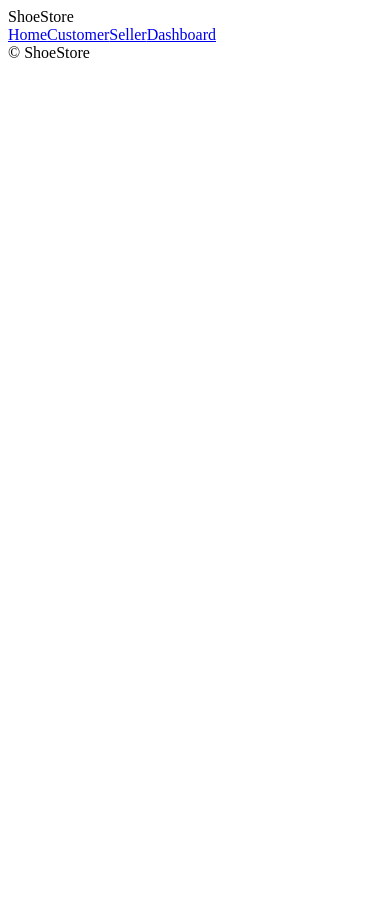
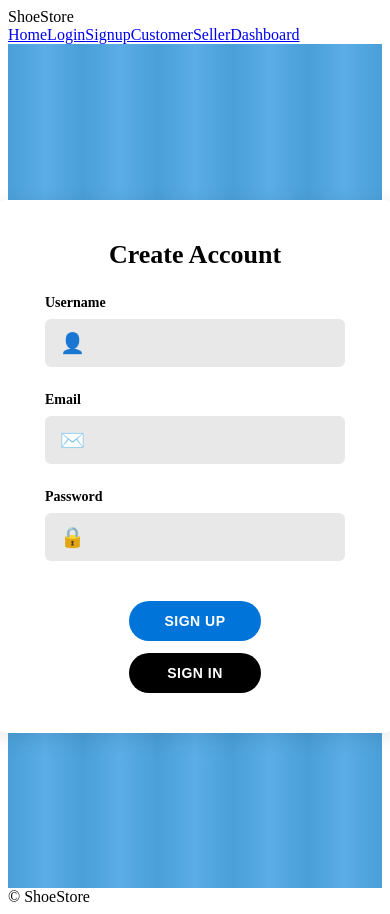
Before and after one commit to RamiroJAP/WEB_ENG_PROJECT, a React (Vite) app: page /signup in a window 390 px wide. Before the commit the page ends 844 px from the top, so only its background shows below. Built offline with nearby package versions, Linux system fonts and the light colour scheme; the HTML template or start-up script is replaced by a standard one.

Commit message:
log page
-adding of login page

```diff
--- a/src/App.jsx
+++ b/src/App.jsx
@@ -4,6 +4,8 @@ import Homepage from './pages/homepage/Homepage'
 import Dashboard from './pages/dashboard/Dashboard'
 import CustomerHome from './pages/customer/CustomerHome'
 import SellerDashboard from './pages/seller/SellerDashboard'
+import Login from './pages/login/Login'
+import Signup from './pages/login/Signup'
 
 export default function App() {
   return (
@@ -12,6 +14,8 @@ export default function App() {
         <div className="brand">ShoeStore</div>
         <nav>
           <Link to="/">Home</Link>
+          <Link to="/login">Login</Link>
+          <Link to="/signup">Signup</Link>
           <Link to="/customer">Customer</Link>
           <Link to="/seller">Seller</Link>
           <Link to="/dashboard">Dashboard</Link>
@@ -20,6 +24,8 @@ export default function App() {
       <main className="container">
         <Routes>
           <Route path="/" element={<Homepage />} />
+          <Route path="/login" element={<Login />} />
+          <Route path="/signup" element={<Signup />} />
           <Route path="/dashboard" element={<Dashboard />} />
           <Route path="/customer" element={<CustomerHome />} />
           <Route path="/seller" element={<SellerDashboard />} />
--- /dev/null
+++ b/src/pages/login/Login.css
@@ -0,0 +1,88 @@
+.login-page {
+  width: 100%;
+  min-height: 100vh;
+  background: linear-gradient(90deg, #4a9fd8 0%, #5aade6 10%, #4a9fd8 20%, #5aade6 30%, #4a9fd8 40%, #5aade6 50%, #4a9fd8 60%, #5aade6 70%, #4a9fd8 80%, #5aade6 90%, #4a9fd8 100%);
+  display: flex;
+  align-items: center;
+  justify-content: center;
+  margin: 0;
+  padding: 0;
+}
+
+.login-container {
+  display: flex;
+  flex-direction: column;
+  align-items: center;
+  gap: 30px;
+}
+
+.login-title {
+  font-size: 36px;
+  font-weight: 700;
+  color: #000;
+  margin: 0;
+  letter-spacing: 1px;
+}
+
+.login-box {
+  background: #fff;
+  border-radius: 12px;
+  padding: 50px 80px;
+  box-shadow: 0 4px 20px rgba(0, 0, 0, 0.1);
+  display: flex;
+  flex-direction: column;
+  align-items: center;
+  gap: 20px;
+  min-width: 400px;
+}
+
+.login-label {
+  font-size: 20px;
+  font-weight: 600;
+  color: #000;
+  margin: 0 0 10px 0;
+}
+
+.login-btn {
+  width: 100%;
+  padding: 14px 30px;
+  font-size: 16px;
+  font-weight: 600;
+  border: none;
+  border-radius: 50px;
+  cursor: pointer;
+  transition: all 0.3s ease;
+  color: #fff;
+  background: #000;
+}
+
+.login-btn:hover {
+  transform: scale(1.05);
+  box-shadow: 0 4px 12px rgba(0, 0, 0, 0.3);
+}
+
+.admin-btn {
+  margin-top: 15px;
+}
+
+.user-btn {
+  margin-top: 5px;
+}
+
+.or-text {
+  font-size: 14px;
+  color: #666;
+  margin: 15px 0;
+  font-weight: 500;
+}
+
+@media (max-width: 768px) {
+  .login-box {
+    min-width: 300px;
+    padding: 40px 60px;
+  }
+
+  .login-title {
+    font-size: 28px;
+  }
+}
--- /dev/null
+++ b/src/pages/login/Signup.css
@@ -0,0 +1,137 @@
+.signup-page {
+  width: 100%;
+  min-height: 100vh;
+  background: linear-gradient(90deg, #4a9fd8 0%, #5aade6 10%, #4a9fd8 20%, #5aade6 30%, #4a9fd8 40%, #5aade6 50%, #4a9fd8 60%, #5aade6 70%, #4a9fd8 80%, #5aade6 90%, #4a9fd8 100%);
+  display: flex;
+  align-items: center;
+  justify-content: center;
+  margin: 0;
+  padding: 0;
+}
+
+.signup-container {
+  display: flex;
+  align-items: center;
+  justify-content: center;
+}
+
+.signup-box {
+  background: #fff;
+  border-radius: 12px;
+  padding: 50px 80px;
+  box-shadow: 0 4px 20px rgba(0, 0, 0, 0.1);
+  display: flex;
+  flex-direction: column;
+  align-items: center;
+  gap: 25px;
+  min-width: 500px;
+}
+
+.signup-title {
+  font-size: 32px;
+  font-weight: 700;
+  color: #000;
+  margin: 0;
+  text-align: center;
+}
+
+.form-group {
+  width: 100%;
+  display: flex;
+  flex-direction: column;
+  gap: 8px;
+}
+
+.form-label {
+  font-size: 14px;
+  font-weight: 600;
+  color: #000;
+  margin: 0;
+}
+
+.input-wrapper {
+  display: flex;
+  align-items: center;
+  gap: 12px;
+  background: #e8e8e8;
+  border-radius: 6px;
+  padding: 12px 15px;
+}
+
+.input-icon {
+  font-size: 20px;
+  display: flex;
+  align-items: center;
+}
+
+.form-input {
+  flex: 1;
+  border: none;
+  background: transparent;
+  outline: none;
+  font-size: 16px;
+  font-family: inherit;
+  color: #333;
+}
+
+.form-input::placeholder {
+  color: #999;
+}
+
+.button-group {
+  display: flex;
+  gap: 12px;
+  margin-top: 15px;
+  justify-content: center;
+}
+
+.signup-btn {
+  padding: 12px 35px;
+  font-size: 14px;
+  font-weight: 600;
+  border: none;
+  border-radius: 50px;
+  cursor: pointer;
+  transition: all 0.3s ease;
+  text-transform: uppercase;
+  letter-spacing: 0.5px;
+}
+
+.sign-up-btn {
+  background: #0074d9;
+  color: #fff;
+}
+
+.sign-up-btn:hover {
+  background: #0056b3;
+  transform: scale(1.05);
+}
+
+.sign-in-btn {
+  background: #000;
+  color: #fff;
+}
+
+.sign-in-btn:hover {
+  background: #333;
+  transform: scale(1.05);
+}
+
+@media (max-width: 768px) {
+  .signup-box {
+    min-width: 300px;
+    padding: 40px 50px;
+  }
+
+  .signup-title {
+    font-size: 26px;
+  }
+
+  .button-group {
+    flex-direction: column;
+  }
+
+  .signup-btn {
+    width: 100%;
+  }
+}
--- /dev/null
+++ b/src/pages/login/Signup.jsx
@@ -0,0 +1,77 @@
+import React, { useState } from 'react'
+import './Signup.css'
+
+export default function Signup() {
+  const [formData, setFormData] = useState({
+    username: '',
+    email: '',
+    password: ''
+  })
+
+  const handleChange = (e) => {
+    setFormData({
+      ...formData,
+      [e.target.name]: e.target.value
+    })
+  }
+
+  return (
+    <div className="signup-page">
+      <div className="signup-container">
+        <div className="signup-box">
+          <h1 className="signup-title">Create Account</h1>
+
+          <div className="form-group">
+            <label className="form-label">Username</label>
+            <div className="input-wrapper">
+              <span className="input-icon">👤</span>
+              <input
+                type="text"
+                name="username"
+                placeholder=""
+                value={formData.username}
+                onChange={handleChange}
+                className="form-input"
+              />
+            </div>
+          </div>
+
+          <div className="form-group">
+            <label className="form-label">Email</label>
+            <div className="input-wrapper">
+              <span className="input-icon">✉️</span>
+              <input
+                type="email"
+                name="email"
+                placeholder=""
+                value={formData.email}
+                onChange={handleChange}
+                className="form-input"
+              />
+            </div>
+          </div>
+
+          <div className="form-group">
+            <label className="form-label">Password</label>
+            <div className="input-wrapper">
+              <span className="input-icon">🔒</span>
+              <input
+                type="password"
+                name="password"
+                placeholder=""
+                value={formData.password}
+                onChange={handleChange}
+                className="form-input"
+              />
+            </div>
+          </div>
+
+          <div className="button-group">
+            <button className="signup-btn sign-up-btn">SIGN UP</button>
+            <button className="signup-btn sign-in-btn">SIGN IN</button>
+          </div>
+        </div>
+      </div>
+    </div>
+  )
+}
--- /dev/null
+++ b/src/pages/login/login.jsx
@@ -0,0 +1,22 @@
+import React from 'react'
+import './Login.css'
+
+export default function Login() {
+  return (
+    <div className="login-page">
+      <div className="login-container">
+        <h1 className="login-title">WOLVES FOOTWEAR</h1>
+
+        <div className="login-box">
+          <p className="login-label">Login as:</p>
+
+          <button className="login-btn admin-btn">ADMIN</button>
+
+          <p className="or-text">OR</p>
+
+          <button className="login-btn user-btn">USER</button>
+        </div>
+      </div>
+    </div>
+  )
+}
```
